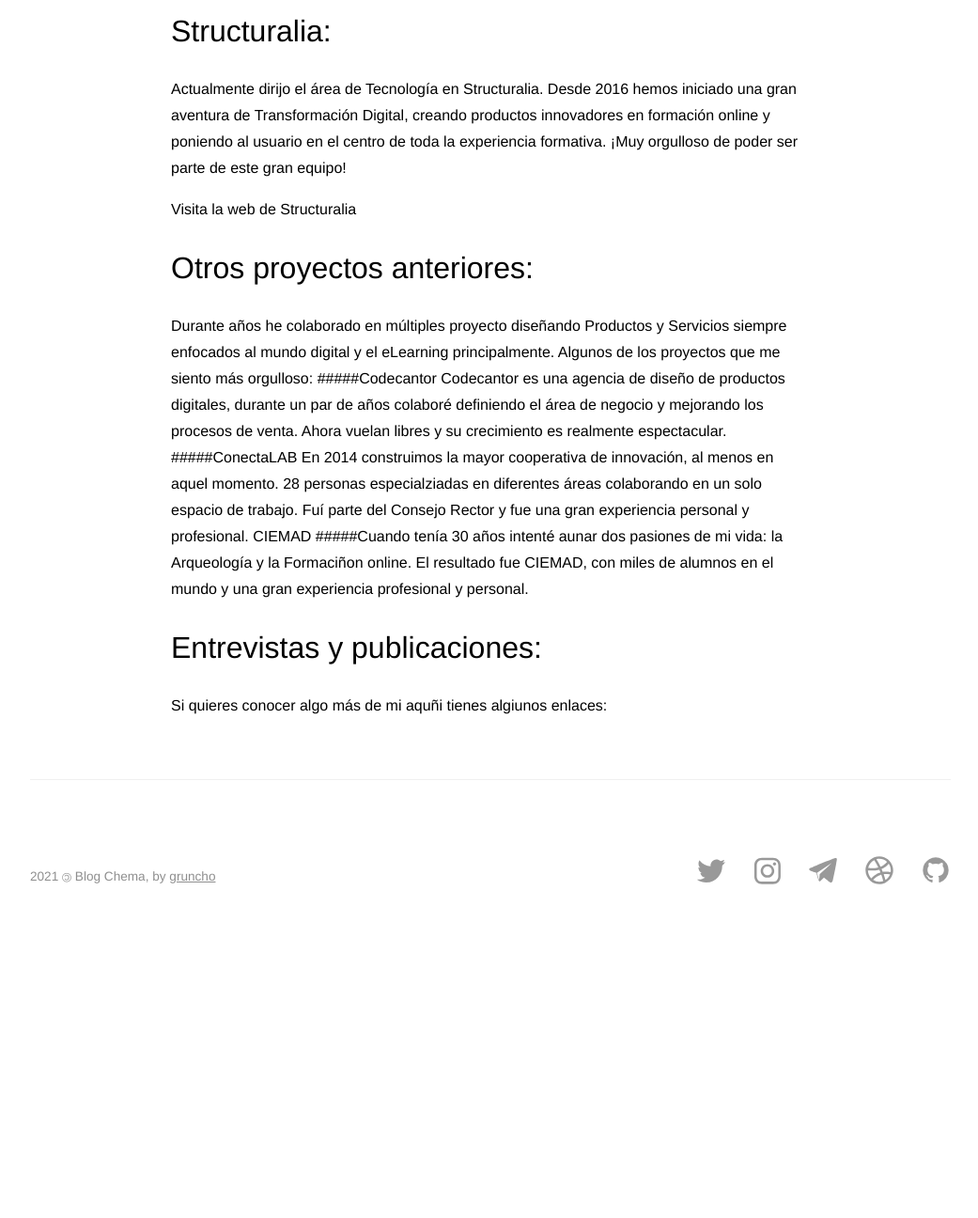
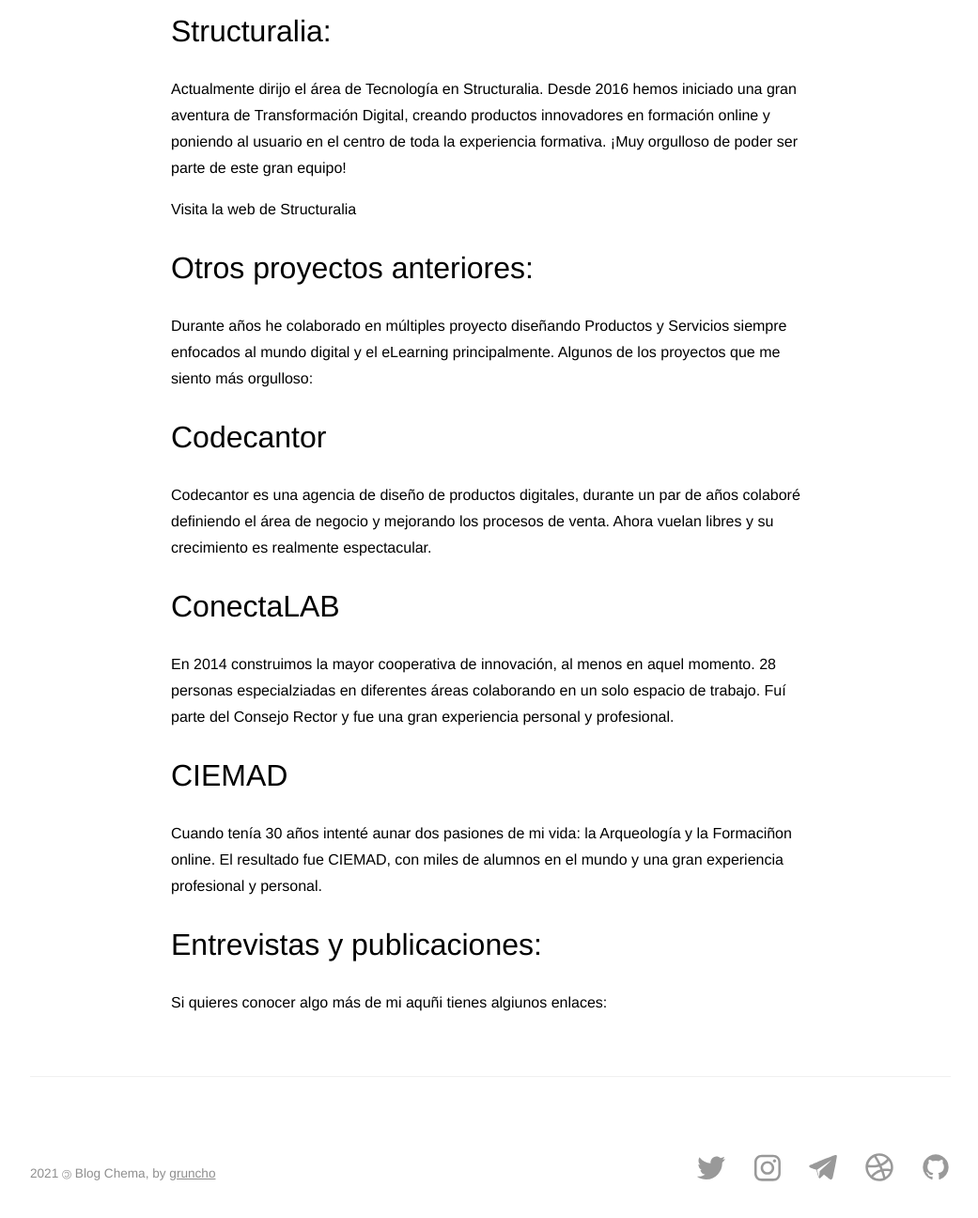
Before and after one commit to arqueochema/blog, a Jekyll site: the page built from about.md, in a window 1280 px wide and 1400 px high, scrolled down 611 px. Shown: the top 1296 px of the window at 94% size, without its empty margins (118-1159 px from the left). Built offline with Jekyll 4.4.1, drawn with Linux system fonts in a browser that asks for light colours; before the commit the page ends 1695 px from its top, so only the background shows below that.

```diff
--- a/about.md
+++ b/about.md
@@ -21,12 +21,12 @@ Visita la web de Structuralia
 
 ### Otros proyectos anteriores:
 Durante años he colaborado en múltiples proyecto diseñando Productos y Servicios siempre enfocados al mundo digital y el eLearning principalmente. Algunos de los proyectos que me siento más orgulloso:
-#####Codecantor
+##### Codecantor
 Codecantor es una agencia de diseño de productos digitales, durante un par de años colaboré definiendo el área de negocio y mejorando los procesos de venta. Ahora vuelan libres y su crecimiento es realmente espectacular.
-#####ConectaLAB
+##### ConectaLAB
 En 2014 construimos la mayor cooperativa de innovación, al menos en aquel momento. 28 personas especialziadas en diferentes áreas colaborando en un solo espacio de trabajo. Fuí parte del Consejo Rector y fue una gran experiencia personal y profesional.
-CIEMAD
-#####Cuando tenía 30 años intenté aunar dos pasiones de mi vida: la Arqueología y la Formaciñon online. El resultado fue CIEMAD, con miles de alumnos en el mundo y una gran experiencia profesional y personal.
+##### CIEMAD
+Cuando tenía 30 años intenté aunar dos pasiones de mi vida: la Arqueología y la Formaciñon online. El resultado fue CIEMAD, con miles de alumnos en el mundo y una gran experiencia profesional y personal.
 
 
 
```
